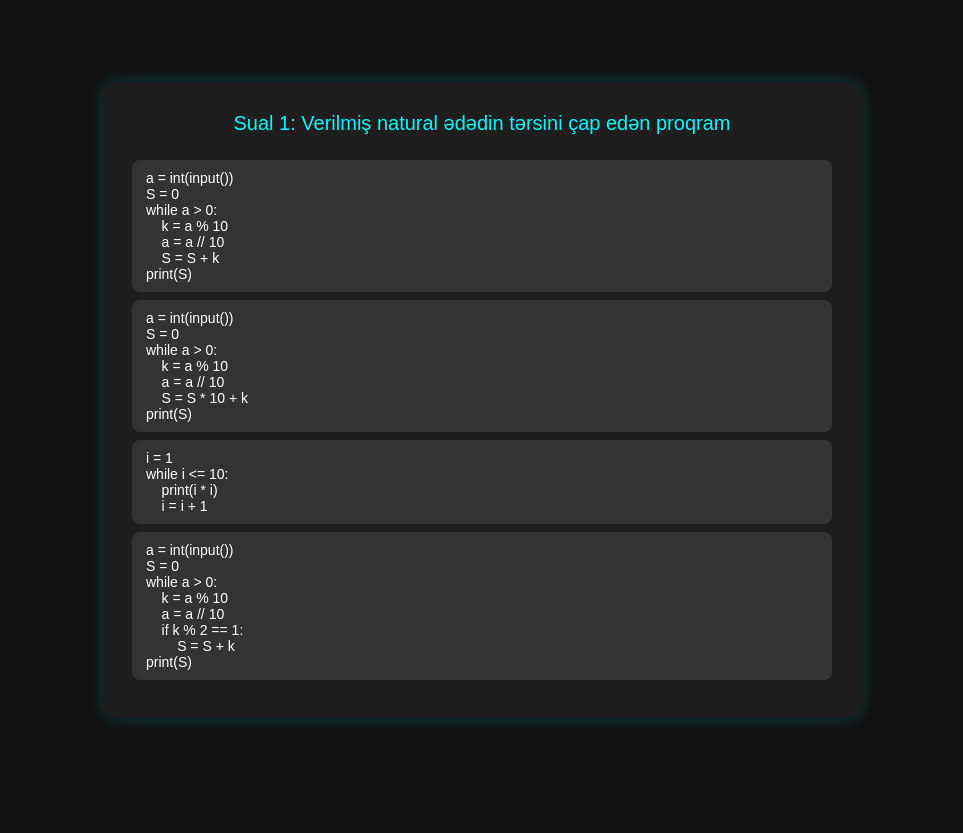
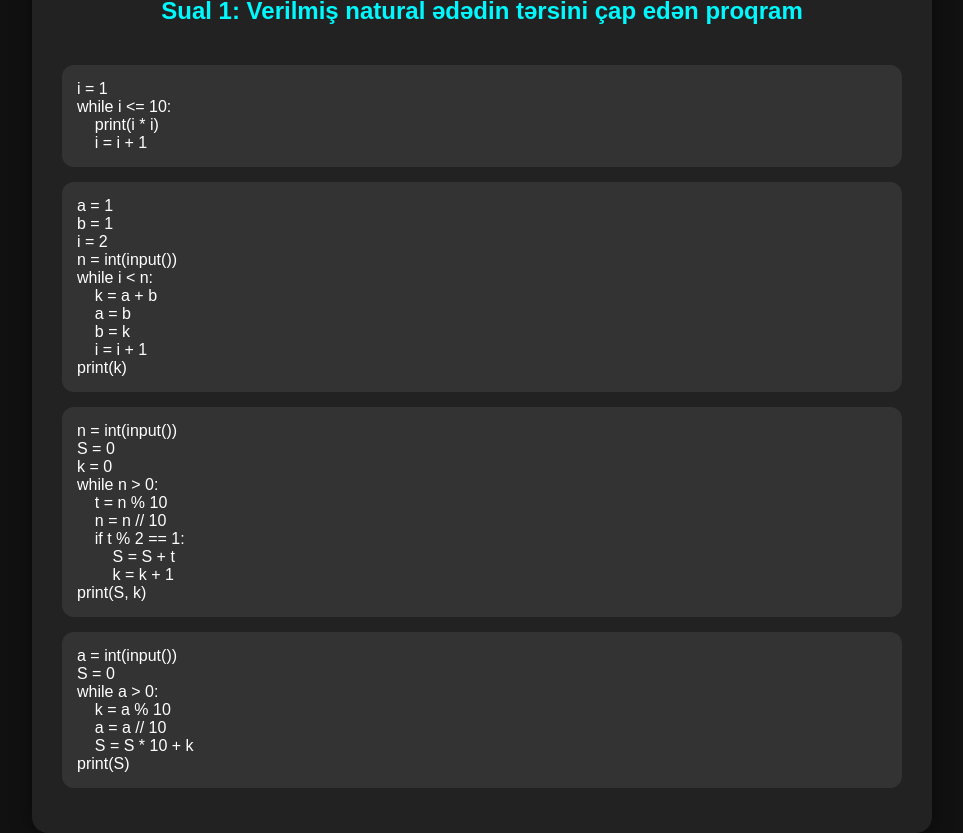
Before and after one commit to KENOx7/dasa, a plain HTML site: page index.html in a window 1280 px wide. Shown: the whole page, without its empty margins (158-1121 px from the left). Before the commit the page ends 800 px from the top, so only its background shows below. Drawn offline with Linux system fonts and the light colour scheme.

Commit message:
Update index.html

```diff
--- a/index.html
+++ b/index.html
@@ -4,151 +4,172 @@
   <meta charset="UTF-8">
   <title>Python Quiz</title>
   <style>
+    * {
+      box-sizing: border-box;
+    }
     body {
-      background-color: #111;
+      margin: 0;
+      padding: 0;
+      font-family: sans-serif;
+      background: #111;
       color: #fff;
-      font-family: Arial, sans-serif;
       display: flex;
+      align-items: center;
       justify-content: center;
-      align-items: center;
       height: 100vh;
-      margin: 0;
     }
-    .quiz-container {
-      width: 80%;
-      max-width: 700px;
-      background: #1e1e1e;
+    #quiz {
+      max-width: 900px;
+      width: 90%;
       padding: 30px;
-      border-radius: 15px;
-      box-shadow: 0 0 15px rgba(0, 255, 255, 0.2);
+      background: #222;
+      border-radius: 16px;
+      box-shadow: 0 0 20px rgba(0,0,0,0.5);
       text-align: center;
     }
     .question {
-      font-size: 20px;
-      margin-bottom: 25px;
+      font-size: 24px;
+      margin-bottom: 40px;
+      font-weight: bold;
       color: #00f9ff;
       white-space: pre-wrap;
     }
     .option {
       background: #333;
-      padding: 10px 14px;
-      border-radius: 8px;
-      margin: 8px 0;
-      font-size: 14px;
+      padding: 15px;
+      border-radius: 12px;
+      margin-bottom: 15px;
       cursor: pointer;
-      transition: background 0.3s;
+      transition: 0.3s;
+      white-space: pre-wrap;
       text-align: left;
-      white-space: pre-wrap;
-      max-height: 130px;
-      overflow-y: auto;
     }
     .option:hover {
       background: #444;
     }
-    .result {
-      margin-top: 20px;
-    }
     .correct {
-      background-color: #2e7d32 !important;
+      background: #2ecc71 !important;
     }
     .wrong {
-      background-color: #c62828 !important;
+      background: #e74c3c !important;
+    }
+    .result {
+      font-size: 22px;
+      margin-top: 40px;
     }
   </style>
 </head>
 <body>
-  <div class="quiz-container" id="quiz"></div>
+
+<div id="quiz"></div>
 
 <script>
 const questions = [
   {
     question: `Verilmiş natural ədədin tərsini çap edən proqram`,
-        answer: `a = int(input())\nS = 0\nwhile a > 0:\n    k = a % 10\n    a = a // 10\n    S = S * 10 + k\nprint(S)`
+    correct: `a = int(input())\nS = 0\nwhile a > 0:\n    k = a % 10\n    a = a // 10\n    S = S * 10 + k\nprint(S)`
   },
   {
     question: `1-dən 10-a kimi ədədlərin kvadratlarını çap edən proqram`,
-        answer: `i = 1\nwhile i <= 10:\n    print(i * i)\n    i = i + 1`
+    correct: `i = 1\nwhile i <= 10:\n    print(i * i)\n    i = i + 1`
   },
   {
     question: `Verilmiş natural ədədin tək rəqəmlərinin cəmini tapan proqram`,
-        answer: `a = int(input())\nS = 0\nwhile a > 0:\n    k = a % 10\n    a = a // 10\n    if k % 2 == 1:\n        S = S + k\nprint(S)`
+    correct: `a = int(input())\nS = 0\nwhile a > 0:\n    k = a % 10\n    a = a // 10\n    if k % 2 == 1:\n        S = S + k\nprint(S)`
   },
   {
     question: `Verilmiş natural ədədin rəqəmlərinin cəmini çap edən proqram`,
-        answer: `a = int(input())\nS = 0\nwhile a > 0:\n    k = a % 10\n    a = a // 10\n    S = S + k\nprint(S)`
+    correct: `a = int(input())\nS = 0\nwhile a > 0:\n    k = a % 10\n    a = a // 10\n    S = S + k\nprint(S)`
   },
   {
     question: `1-dən n-ə qədər ədədlərin cəmini tapan proqram`,
-        answer: `i = 1\nS = 0\nn = int(input())\nwhile i <= n:\n    S = S + i\n    i = i + 1\nprint(S)`
+    correct: `i = 1\nS = 0\nn = int(input())\nwhile i <= n:\n    S = S + i\n    i = i + 1\nprint(S)`
   },
   {
     question: `n natural ədədinin tək rəqəmlərinin cəmini və sayını tapan proqram`,
-        answer: `n = int(input())\nS = 0\nk = 0\nwhile n > 0:\n    t = n % 10\n    n = n // 10\n    if t % 2 == 1:\n        S = S + t\n        k = k + 1\nprint(S, k)`
+    correct: `n = int(input())\nS = 0\nk = 0\nwhile n > 0:\n    t = n % 10\n    n = n // 10\n    if t % 2 == 1:\n        S = S + t\n        k = k + 1\nprint(S, k)`
   },
   {
     question: `Verilmiş n ədədinin armstrong ədədi olub olmadığını yoxlayan proqram`,
-        answer: `n = int(input())\nx = n\nS = 0\nwhile n > 0:\n    t = n % 10\n    n = n // 10\n    S = S + t ** 3\nif S == x:\n    print("Yes")\nelse:\n    print("No")`
+    correct: `n = int(input())\nx = n\nS = 0\nwhile n > 0:\n    t = n % 10\n    n = n // 10\n    S = S + t ** 3\nif S == x:\n    print("Yes")\nelse:\n    print("No")`
   },
   {
     question: `Verilmiş n ədədinin palindrom olub olmadığını yoxlayan proqram`,
-        answer: `n = int(input())\nx = n\nS = 0\nwhile n > 0:\n    od = n % 10\n    n = n // 10\n    S = S * 10 + od\nif S == x:\n    print("Yes")\nelse:\n    print("No")`
+    correct: `n = int(input())\nx = n\nS = 0\nwhile n > 0:\n    od = n % 10\n    n = n // 10\n    S = S * 10 + od\nif S == x:\n    print("Yes")\nelse:\n    print("No")`
   },
   {
     question: `Fibonacci sırasının n həddini çap edən proqram`,
-        answer: `a = 1\nb = 1\ni = 2\nn = int(input())\nwhile i < n:\n    k = a + b\n    a = b\n    b = k\n    i = i + 1\nprint(k)`
+    correct: `a = 1\nb = 1\ni = 2\nn = int(input())\nwhile i < n:\n    k = a + b\n    a = b\n    b = k\n    i = i + 1\nprint(k)`
   },
   {
     question: `Verilmiş mətnində a simvollarının sayını tapan proqram`,
-        answer: `a = input()\nS = 0\nk = len(a)\nfor i in range(0, k):\n    if a[i] == 'a':\n        S = S + 1\nprint(S)`
-      }
+    correct: `a = input()\nS = 0\nk = len(a)\nfor i in range(0, k):\n    if a[i] == 'a':\n        S = S + 1\nprint(S)`
+  },
 ];
 
 let current = 0;
-    let answers = [];
+let userAnswers = [];
 
-    function shuffleOptions(correct, others) {
-      const all = [correct, ...others];
-      return all
-        .map(x => ({ sort: Math.random(), value: x }))
-        .sort((a, b) => a.sort - b.sort)
-        .map(x => x.value);
+function shuffle(array) {
+  return array.sort(() => Math.random() - 0.5);
 }
 
 function showQuestion() {
+  if (current >= questions.length) return showResults();
+
   const q = questions[current];
-      const otherAnswers = questions.filter((_, i) => i !== current).slice(0, 3).map(q => q.answer);
-      const options = shuffleOptions(q.answer, otherAnswers);
+  const otherOptions = questions
+    .filter((_, idx) => idx !== current)
+    .map(q => q.correct);
+  const shuffled = shuffle([
+    q.correct,
+    ...shuffle(otherOptions).slice(0, 3)
+  ]);
+
   document.getElementById('quiz').innerHTML = `
     <div class="question">Sual ${current + 1}: ${q.question}</div>
-        ${options.map(opt => `<div class="option" onclick="chooseAnswer(this, \`${opt.replace(/`/g, '\\`')}\`)">${opt}</div>`).join('')}
+    ${shuffled.map(option => `
+      <div class="option" onclick="selectOption(this, \`${option.replace(/`/g, "\\`")}\`)">${option}</div>
+    `).join('')}
   `;
 }
 
-    function chooseAnswer(el, selected) {
-      const correct = questions[current].answer;
-      const isCorrect = selected === correct;
-      answers.push({ question: questions[current].question, selected, correct });
+function selectOption(element, selectedCode) {
+  const correct = questions[current].correct;
+  const options = document.querySelectorAll('.option');
+  options.forEach(opt => {
+    if (opt.textContent.trim() === correct.trim()) {
+      opt.classList.add('correct');
+    } else if (opt === element) {
+      opt.classList.add('wrong');
+    }
+    opt.onclick = null;
+  });
+  userAnswers.push(selectedCode.trim() === correct.trim());
+  setTimeout(() => {
     current++;
-      if (current < questions.length) {
     showQuestion();
-      } else {
-        showResult();
-      }
+  }, 1000);
 }
 
-    function showResult() {
-      let html = '<h2>Nəticə:</h2>';
-      answers.forEach((ans, i) => {
-        const correctClass = ans.selected === ans.correct ? 'correct' : 'wrong';
+function showResults() {
+  const total = questions.length;
+  let html = `<h2>Nəticə</h2>`;
+  questions.forEach((q, i) => {
     html += `
-          <div class="question">Sual ${i + 1}: ${ans.question}</div>
-          <div class="option ${correctClass}">${ans.selected}</div>
+      <div class="question">Sual ${i + 1}: ${q.question}</div>
+      <div class="option ${userAnswers[i] ? 'correct' : 'wrong'}">
+        ${q.correct}
+      </div>
+      <br/>
     `;
   });
+  html += `<div class="result">Düzgün cavabların sayı: ${userAnswers.filter(Boolean).length} / ${total}</div>`;
   document.getElementById('quiz').innerHTML = html;
 }
 
 showQuestion();
 </script>
+
 </body>
 </html>
```
Lines whose indentation alone changed are shown as unchanged.
